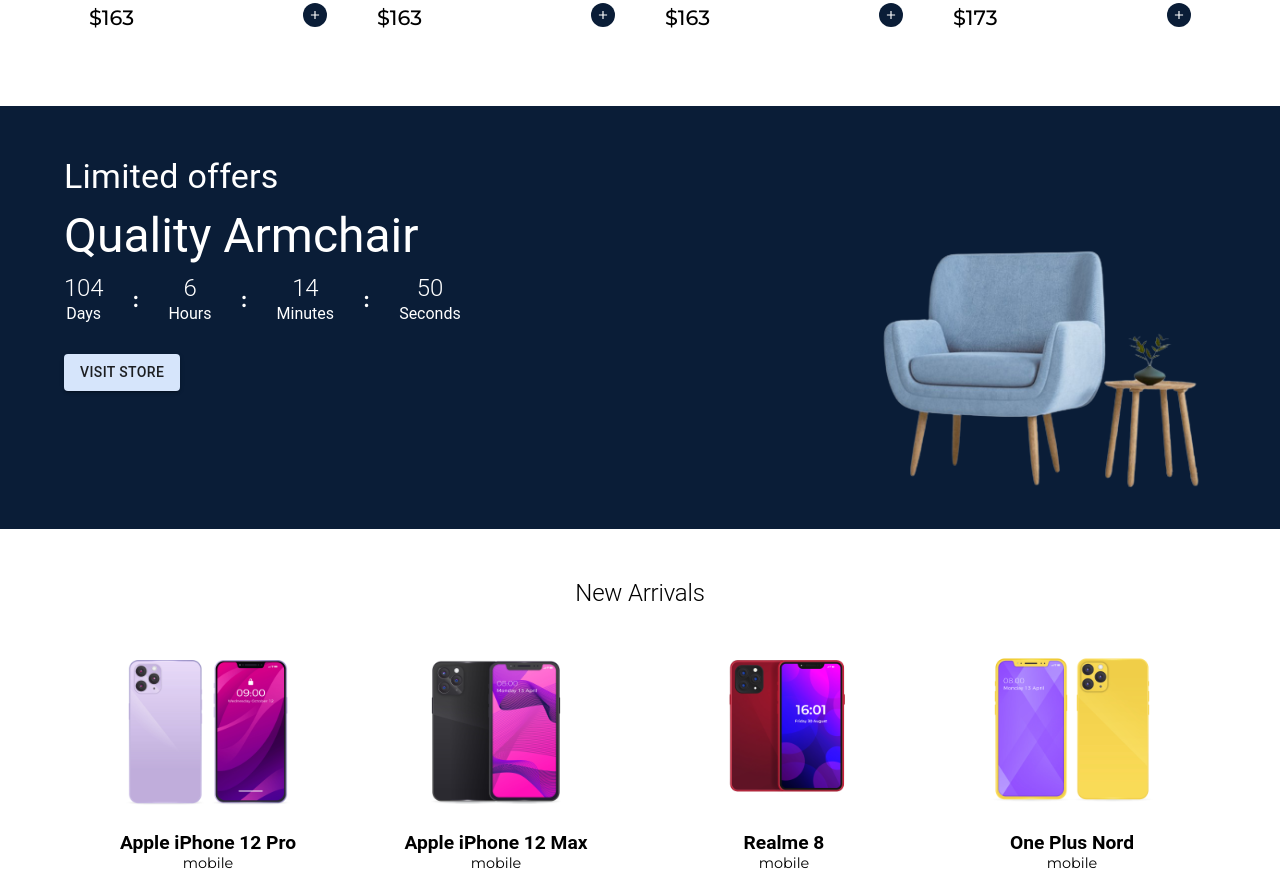
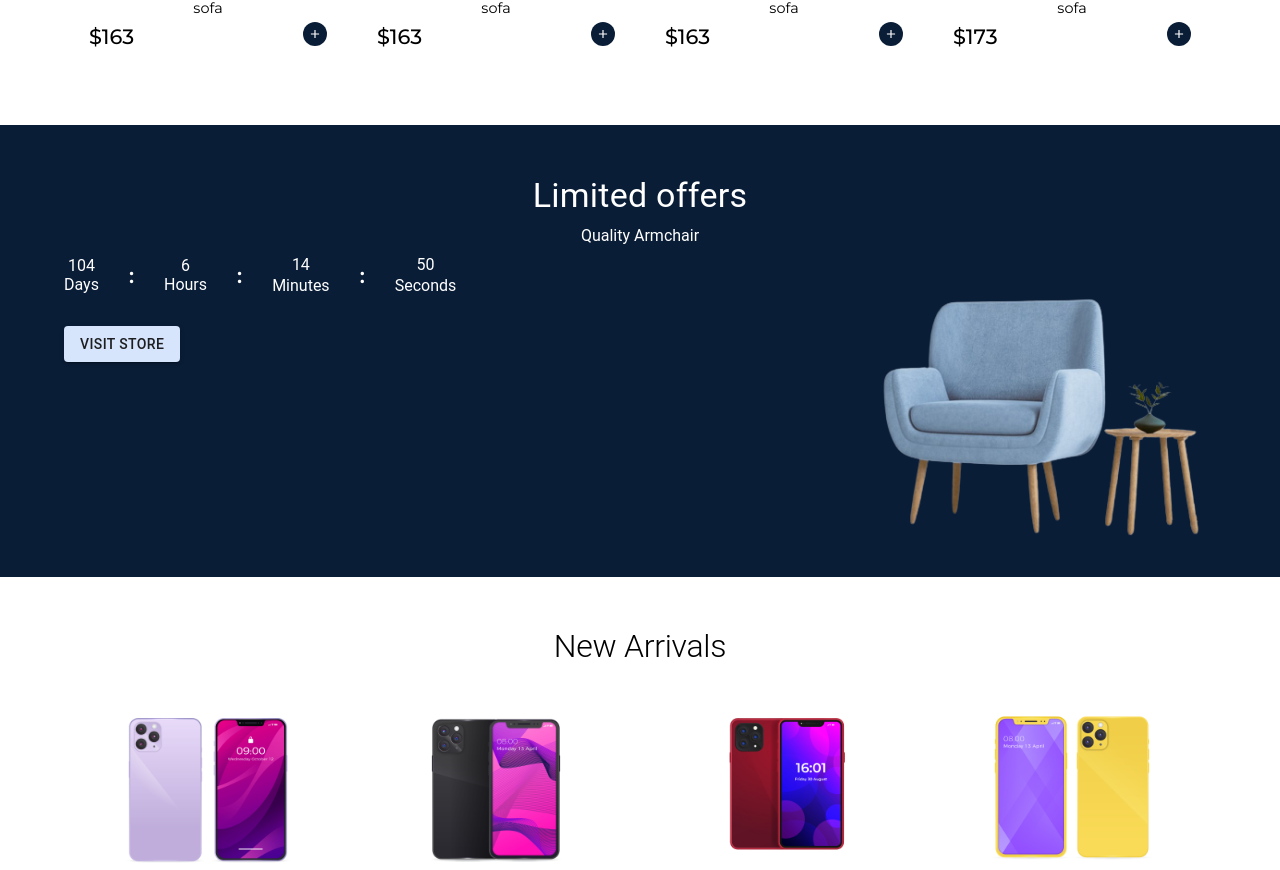
Before and after one commit to VitaliyGaidyk/ecommerce-market, a React (Create React App) app: page /home in a window 1280 px wide. Shown: the part 1602-2472 px from the top of the page. Built offline with nearby package versions, Linux system fonts and the light colour scheme.

Commit message:
small fixessss

```diff
--- a/src/components/Ui/Clock.tsx
+++ b/src/components/Ui/Clock.tsx
@@ -44,15 +44,15 @@
 			     gap='30px'
 			>
 				<Box textAlign='center'>
-					<Typography variant='h2'
-					            component='h2'
+					<Typography variant='h3'
+					            component='h3'
 					            color='white'
 					            mb='5'
 					>
 						{days}
 					</Typography>
-					<Typography variant='h5'
-					            component='h5'
+					<Typography variant='h3'
+					            component='h3'
 					            color='white'
 					            fontSize='1rem'
 					>
@@ -74,17 +74,16 @@
 			     gap='30px'
 			>
 				<Box textAlign='center'>
-					<Typography variant='h2'
-					            component='h2'
+					<Typography variant='h3'
+					            component='h3'
 					            color='white'
 					            mb='5'
 					>
 						{hours}
 					</Typography>
-					<Typography variant='h5'
-					            component='h5'
+					<Typography variant='h3'
+					            component='h3'
 					            color='white'
-					            fontSize='1rem'
 					>
 						Hours
 					</Typography>
@@ -104,8 +103,8 @@
 			     gap='30px'
 			>
 				<Box textAlign='center'>
-					<Typography variant='h2'
-					            component='h2'
+					<Typography variant='h3'
+					            component='h3'
 					            color='white'
 					            mb='5'
 					>
@@ -134,8 +133,8 @@
 			     gap='30px'
 			>
 				<Box textAlign='center'>
-					<Typography variant='h2'
-					            component='h2'
+					<Typography variant='h3'
+					            component='h3'
 					            color='white'
 					            mb='5'
 					>
--- a/src/components/header/HeaderLinks.tsx
+++ b/src/components/header/HeaderLinks.tsx
@@ -30,7 +30,7 @@
 
 const HeaderLinks: React.FC = () => {
 	return (
-		<ListComponent>
+		<ListComponent sx={{width: '120px'}}>
 			{navLinkPath.map(item => (
 				<ListItem key={item.path}>
 					<NavLink to={item.path}
--- a/src/pages/Home.tsx
+++ b/src/pages/Home.tsx
@@ -77,7 +77,6 @@
 									<Box component='img' src={hero}/>
 								</Box>
 							</Grid>
-
 						</Grid>
 					</Container>
 				</Helmet>
@@ -120,18 +119,20 @@
 					            variant='h4'
 					            color='white'
 					            mb='10px'
+					            textAlign='center'
 					>
 						Limited offers
 					</Typography>
+					<Typography component='h3'
+					            variant='h3'
+					            color='white'
+					            mb='10px'
+					            textAlign='center'
+					>
+						Quality Armchair
+					</Typography>
 					<Grid container>
 						<Grid item lg={6} md={6}>
-							<Typography component='h3'
-							            variant='h3'
-							            color='white'
-							            mb='10px'
-							>
-								Quality Armchair
-							</Typography>
 							<Clock/>
 							<Button variant='contained'
 							        color='secondary'
--- a/src/services/Services.tsx
+++ b/src/services/Services.tsx
@@ -27,10 +27,8 @@
 	},
 	[theme.breakpoints.down('md')]: {
 		marginTop: '10px',
+		width: '100%',
 	},
-	[theme.breakpoints.down('sm')]: {
-		width: '100%',
-	}
 })
 
 const Services: React.FC = () => {
@@ -45,11 +43,12 @@
 						      sm={6}
 						      xs={12}
 						      key={item.title}
-						      sx={{display: 'flex', justifyContent: {xs: 'center', sm: 'center'}}}
+						      sx={{width: {xs: '100%'}, display: 'flex', justifyContent: {xs: 'start', sm: 'center'}}}
 						>
-							<motion.div whileHover={{scale: 1.1}}>
+							<motion.div whileHover={{scale: 1.1}} style={{width: '100%'}}>
 								<Stack direction='row'
 								       spacing={1}
+								       sx={{width: {xs: '100%'}}}
 								>
 									<Card style={{backgroundColor: `${item.bg}`}}>
 										<Icon className={item.icon}/>
--- a/src/theme/theme.tsx
+++ b/src/theme/theme.tsx
@@ -11,7 +11,8 @@
 	},
 	typography: {
 		h1: {fontSize: '1.2rem', fontWeight: 700},
-		h2: {fontSize: '1.5rem'},
+		h2: {fontSize: '1,5rem'},
+		h3: {fontSize: '1rem'},
 		body1: {
 			fontSize: '1rem',
 		}
```
